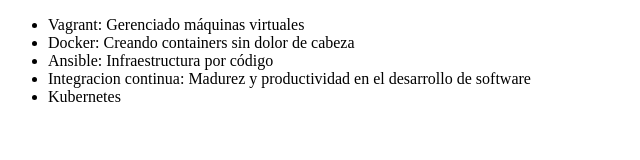
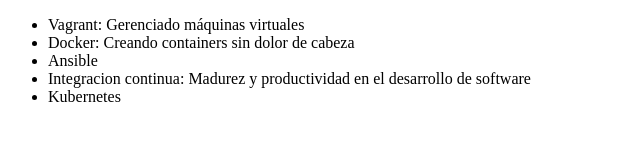
Before and after one commit to Juanpablomc98/alura-git, a plain HTML site: page index.html in a window 1280 px wide. Shown: the whole page, without its empty margins (0-640 px from the left). Drawn offline with Linux system fonts and the light colour scheme.

Commit message:
Revert "Cambiando el nombre del curso de Ansible"
This reverts commit 99d91d37d270d488d323a067b9499d3ab22cac49.

```diff
--- a/index.html
+++ b/index.html
@@ -8,7 +8,7 @@
      <ul>
          <li> Vagrant: Gerenciado máquinas virtuales </li>
          <li> Docker: Creando containers sin dolor de cabeza </li>
-         <li> Ansible: Infraestructura por código </li>
+         <li> Ansible </li>
          <li> Integracion continua: Madurez y productividad en el desarrollo de software</li>
          <li>Kubernetes</li>
      </ul>
```
